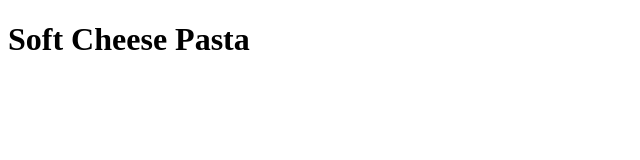
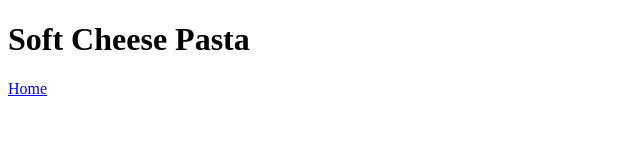
Before and after one commit to Peachboy97/Odin-recipes, a plain HTML site: page recipes/cheese_pasta.html in a window 1280 px wide. Shown: the full height of the page, 0-640 px from the left. Drawn offline with Linux system fonts and the light colour scheme.

Commit message:
Add link back to home
I've added a link back to the home page from the recipe page. Page will load in same tab. Included "noopener" and "noreferrer"

```diff
--- a/recipes/cheese_pasta.html
+++ b/recipes/cheese_pasta.html
@@ -6,5 +6,6 @@
     </head>
     <body>
         <h1>Soft Cheese Pasta</h1>
+        <a href="../index.html" rel="noopener" rel="noreferrer">Home</a>
     </body>
 </html>
```
